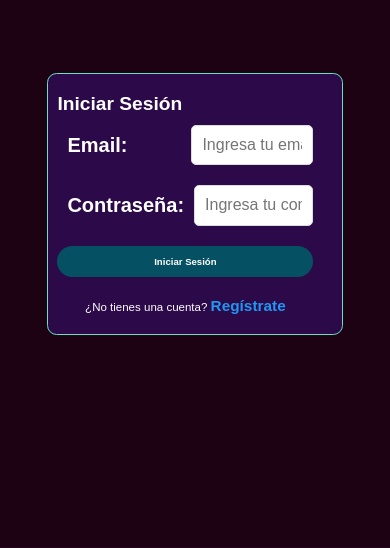
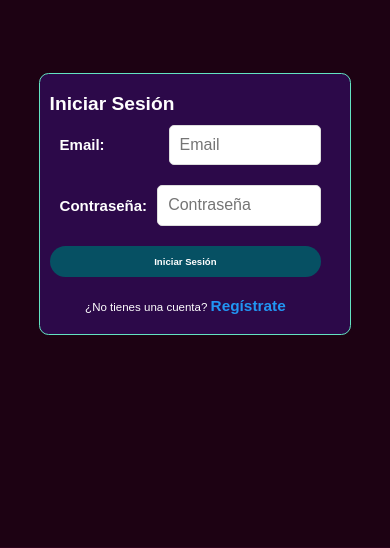
Before and after one commit to kidapepev33/bored, a PHP site: page /login.html in a window 390 px wide. Shown: the part 119-667 px from the top of the page. Run offline with PHP 8.4, Linux system fonts and the light colour scheme; some web fonts are replaced.

Commit message:
more css for login and register

```diff
--- a/CSS/login.css
+++ b/CSS/login.css
@@ -1,13 +1,6 @@
 .login-container {
-    margin: 13rem 25%;
+    margin: 10rem 25%;
     padding: 2rem 3rem 2rem 2rem;
-}
-@media (max-width: 768px) {
-    .login-container {
-        margin: 20rem 12%;
-        padding: 2rem 3rem 2rem 1rem;
-    }
-
 }
 #login-form h2{
     margin-bottom: 1rem;
@@ -36,6 +29,31 @@
     margin: 0px 10px ;
     font-weight: bold;
     font-size: 20px;
+}
+@media (max-width: 600px) {
+    .form-group label {
+        margin: 0px 10px ;
+        font-weight: bold;
+        font-size: 15px;
+    }
+    .form-group label[for="register-name"] {
+        width: 25px;
+    }
+    .login-container{
+        margin: 15rem 0rem;
+    }
+}
+@media (max-width: 850px) {
+    .login-container {
+        margin: 10rem 10%;
+    }
+}
+@media (max-width: 769px) {
+    .login-container {
+        margin: 20rem 10%;
+        padding: 2rem 3rem 2rem 1rem;
+    }
+
 }
 
 .form-group input {
@@ -78,3 +96,6 @@
 .hidden {
     display: none;
 }
+#show-login{
+    font-size: 1.3rem;
+}
--- a/login.html
+++ b/login.html
@@ -19,11 +19,11 @@
                 <div id="login-message" class="message hidden"></div>
                 <div class="form-group">
                     <label for="login-email">Email:</label>
-                    <input type="email" id="login-email" placeholder="Ingresa tu email" required>
+                    <input type="email" id="login-email" placeholder="Email" required>
                 </div>
                 <div class="form-group">
                     <label for="login-password">Contraseña:</label>
-                    <input type="password" id="login-password" placeholder="Ingresa tu contraseña" required>
+                    <input type="password" id="login-password" placeholder="Contraseña" required>
                 </div>
                 <button id="btn-login" class="button ">Iniciar Sesión</button>
                 <div class="toggle-form">
@@ -37,14 +37,14 @@
                 <div id="register-message" class="message hidden"></div>
                 <div class="form-group">
                     <label for="register-name">Nombre:</label>
-                    <input type="text" id="register-name" placeholder="Ingresa tu nombre" required>
+                    <input type="text" id="register-name" placeholder="Nombre" required>
 
                     <label for="register-email">Email:</label>
-                    <input type="email" id="register-email" placeholder="Ingresa tu email" required>
+                    <input type="email" id="register-email" placeholder="Email" required>
                 </div>
                 <div class="form-group">
                     <label for="register-password">Contraseña:</label>
-                    <input type="password" id="register-password" placeholder="Ingresa tu contraseña" required>
+                    <input type="password" id="register-password" placeholder="Contraseña" required>
                 </div>
                 <div class="form-group">
                     <label for="register-confirm-password">Confirmar Contraseña:</label>
```
